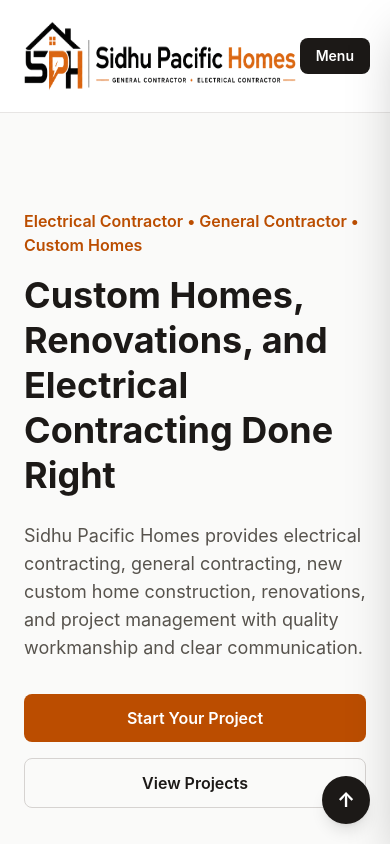
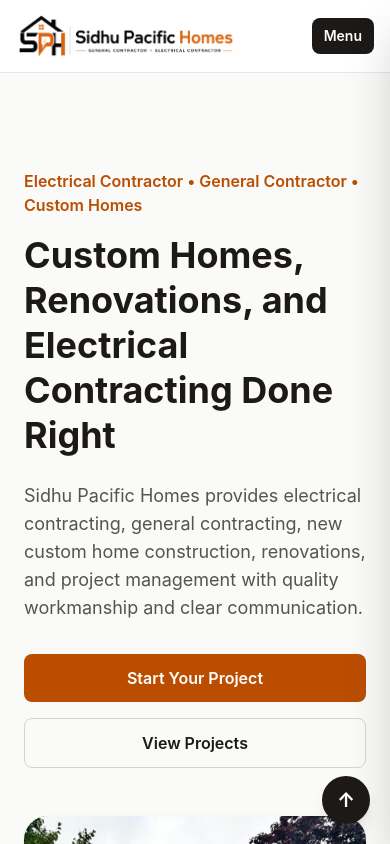
Before and after one commit to sharnpreetsidhu/sidhu-pacific-homes, a React (Vite) app: page / in a window 390 px wide. Shown: the top 844 px of the page. Built offline with nearby package versions, Linux system fonts and the light colour scheme.

Commit message:
improved mobile logo sizing

```diff
--- a/src/App.jsx
+++ b/src/App.jsx
@@ -25,12 +25,12 @@
 
   return (
     <header className="sticky top-0 z-50 bg-white/90 backdrop-blur border-b border-stone-200">
-      <nav className="max-w-7xl mx-auto px-5 md:px-6 py-4 flex items-center justify-between">
+      <nav className="max-w-7xl mx-auto px-4 md:px-6 py-3 md:py-4 flex items-center justify-between gap-3">
        <a href="#home" className="flex items-center">
   <img
     src="/images/logo-full-transparent.png"
     alt="Sidhu Pacific Homes"
-    className="h-20 w-auto"
+    className="h-12 w-auto max-w-[220px] object-contain md:h-16 md:max-w-none"
   />
 </a>
         {/* Desktop links */}
@@ -54,7 +54,7 @@
         <button
           type="button"
           onClick={() => setIsOpen(true)}
-          className="md:hidden bg-stone-900 text-white px-4 py-2 rounded-lg text-sm font-semibold"
+          className="md:hidden bg-stone-900 text-white px-3 py-2 rounded-lg text-sm font-semibold shrink-0"
           aria-label="Open menu"
         >
           Menu
```
